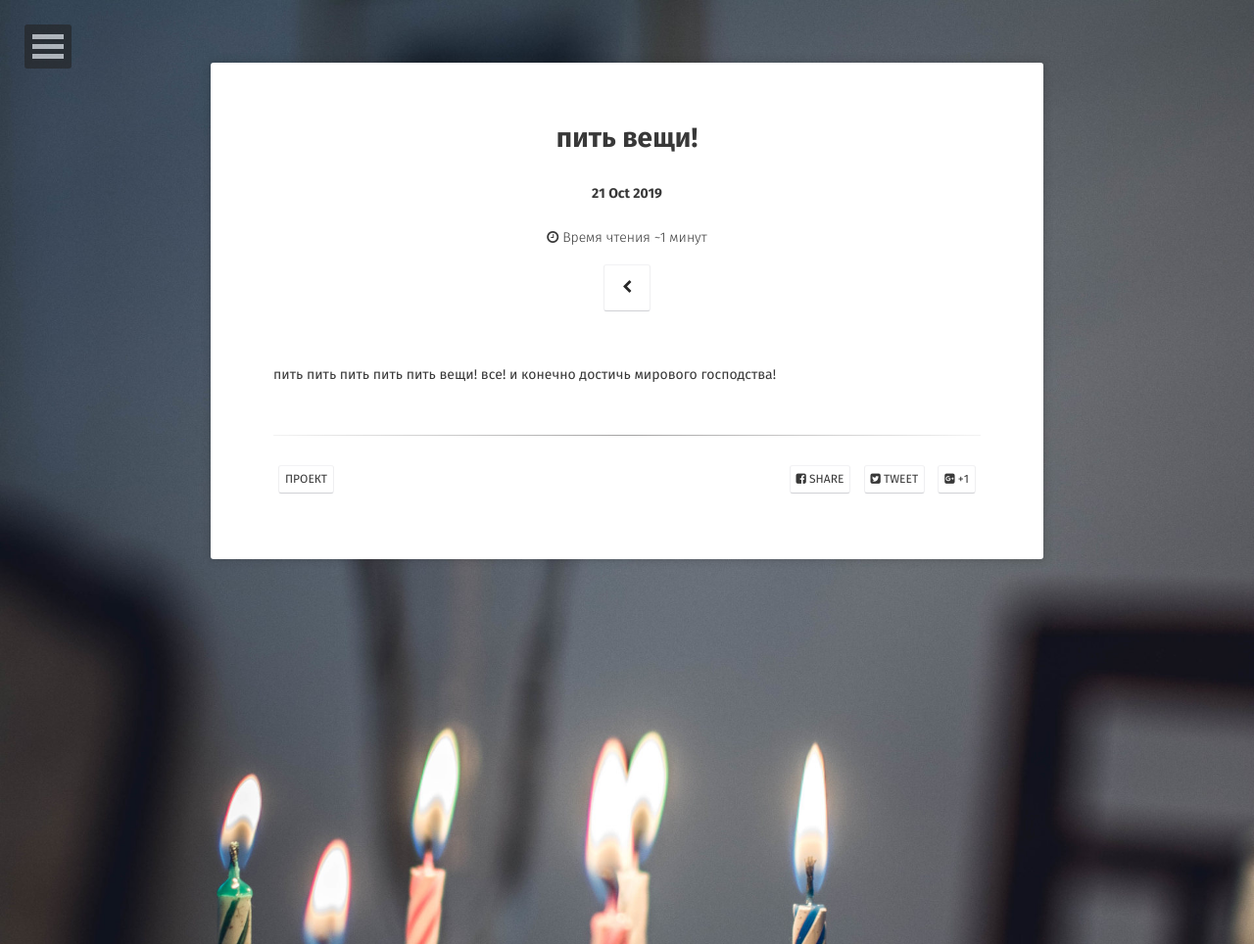
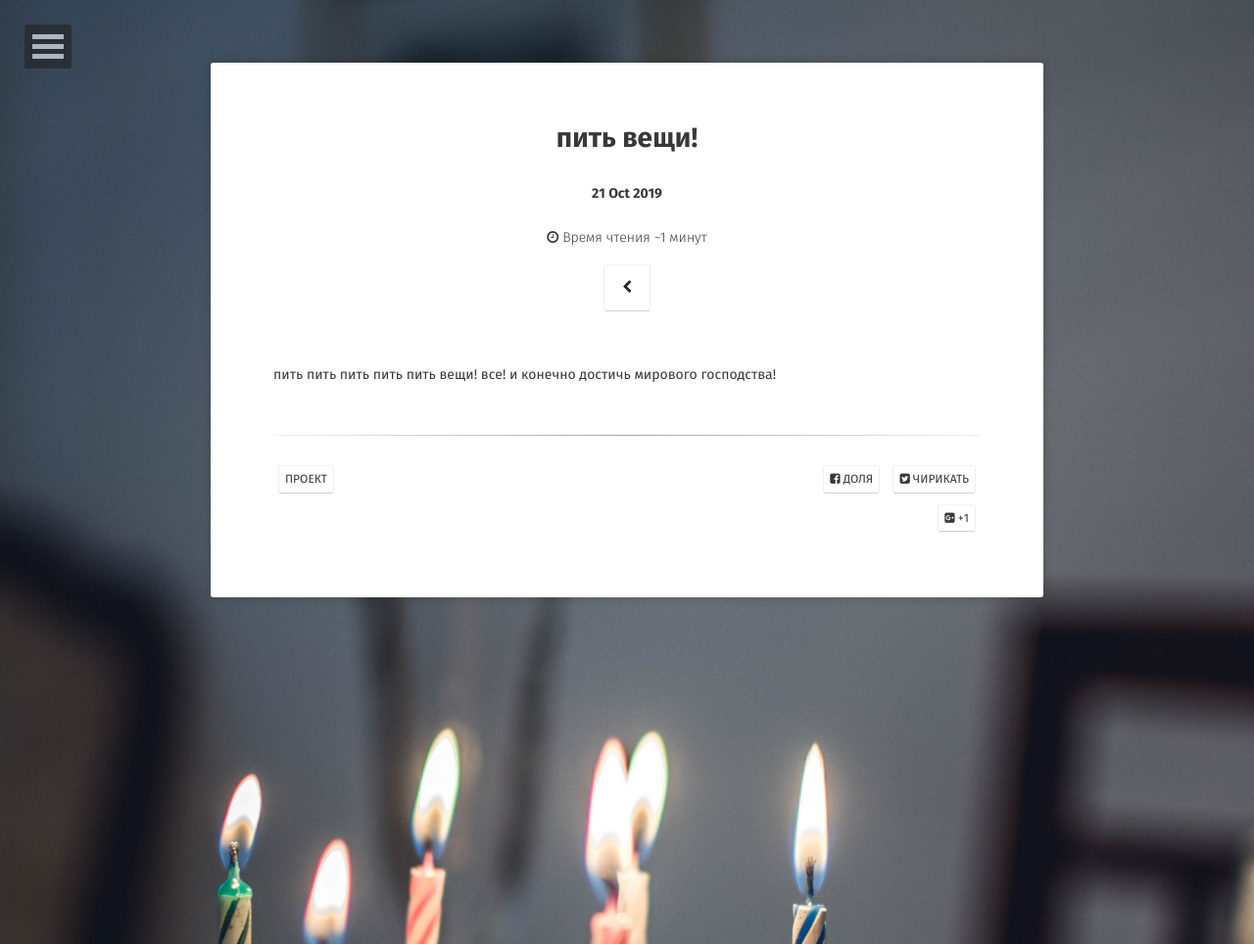
Before and after one commit to alkotur/alkotur.github.io, a Jekyll site: the page built from _posts/2019-10-21-project.md, in a window 1280 px wide. Shown: the whole page at 98% size. Built offline with Jekyll 4.4.1, drawn with Linux system fonts in a browser that asks for light colours; some web fonts are replaced.

Commit message:
sweet pear and metropolitan

```diff
--- a/_includes/meta.html
+++ b/_includes/meta.html
@@ -3,10 +3,10 @@
 <span class="entry-tags">{% for tag in page.tags %}<a href="{{ site.url }}/tags/#{{ tag }}" title="Pages tagged {{ tag }}" class="tag"><span class="term">{{ tag }}</span></a>{% unless forloop.last %}{% endunless %}{% endfor %}</span>
 <span class="social-share">
     <a href="https://www.facebook.com/sharer/sharer.php?u={{ site.url }}{{ page.url }}" title="Share on Facebook" class="tag">
-        <span class="term"><i class="fa fa-facebook-square"></i> Share</span>
+        <span class="term"><i class="fa fa-facebook-square"></i> Доля</span>
     </a>
     <a href="https://twitter.com/intent/tweet?text={{ site.url }}{{ page.url }}" title="Share on Twitter" class="tag">
-        <span class="term"><i class="fa fa-twitter-square"></i> Tweet</span>
+        <span class="term"><i class="fa fa-twitter-square"></i> Чирикать</span>
     </a>
     <a href="https://plus.google.com/share?url={{ site.url }}{{ page.url }}" title="Share on Google+" class="tag">
             <span class="term"><i class="fa fa-google-plus-square"></i> +1</span>
```
